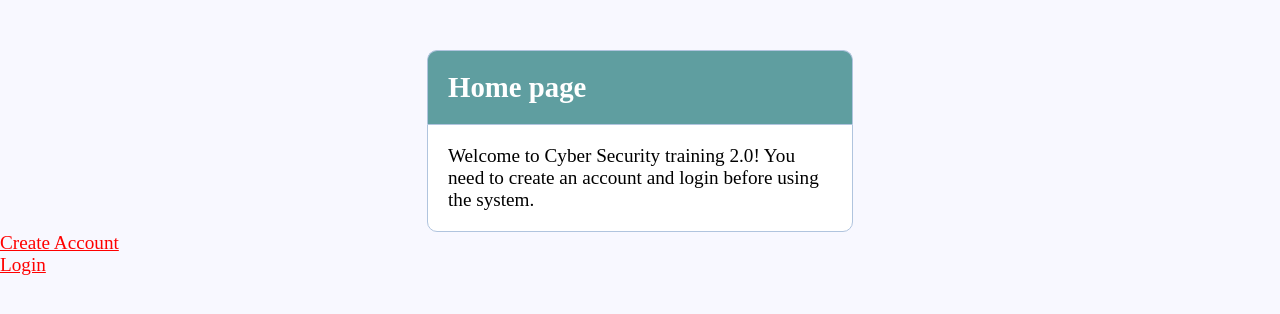
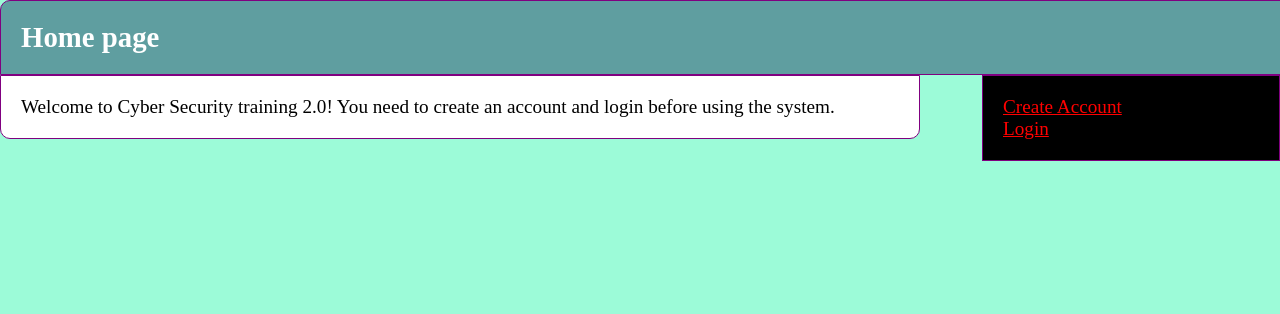
Before and after one commit to rjh36/Phase-4, a PHP site: page / in a window 1280 px wide; the page is wider, and only the part inside the window is pictured. Shown: the top 314 px of that part. Run offline with PHP 8.4, Linux system fonts and the light colour scheme.

Commit message:
Worked on the CSS for the home page.

```diff
--- a/style.css
+++ b/style.css
@@ -4,28 +4,35 @@
 }
 body {
     font-size: 120%;
-    background: #F8F8FF;
+    background: #9CFBD8;
 }
 
 .header {
-    width: 30%;
-    margin: 50px auto 0px;
+    width: 100%;
+    margin: 0px 0px 0px;
     color: white;
     background: #5F9EA0;
-    text-alight: center;
-    border: 1px solid #B0C4DE;
-    border-bottom: none;
+    text-align: left;
+    border: 1px solid purple;
     border-radius: 10px 10px 0px 0px;
     padding: 20px;
 }
 
 form, .content {
-    width: 30%;
-    margin: 0px auto;
+    width: 68.6%;
+    float: left;
     padding: 20px;
-    border: 1px solid #B0C4DE;
+    border: 1px solid purple;
     background: white;
     border-radius: 0px 0px 10px 10px;
+}
+
+.sidebar {
+    width: 20%;
+    padding: 20px;
+    border: 1px solid purple;
+    float:right;
+    background-color: black;
 }
 
 .input-group {
```
